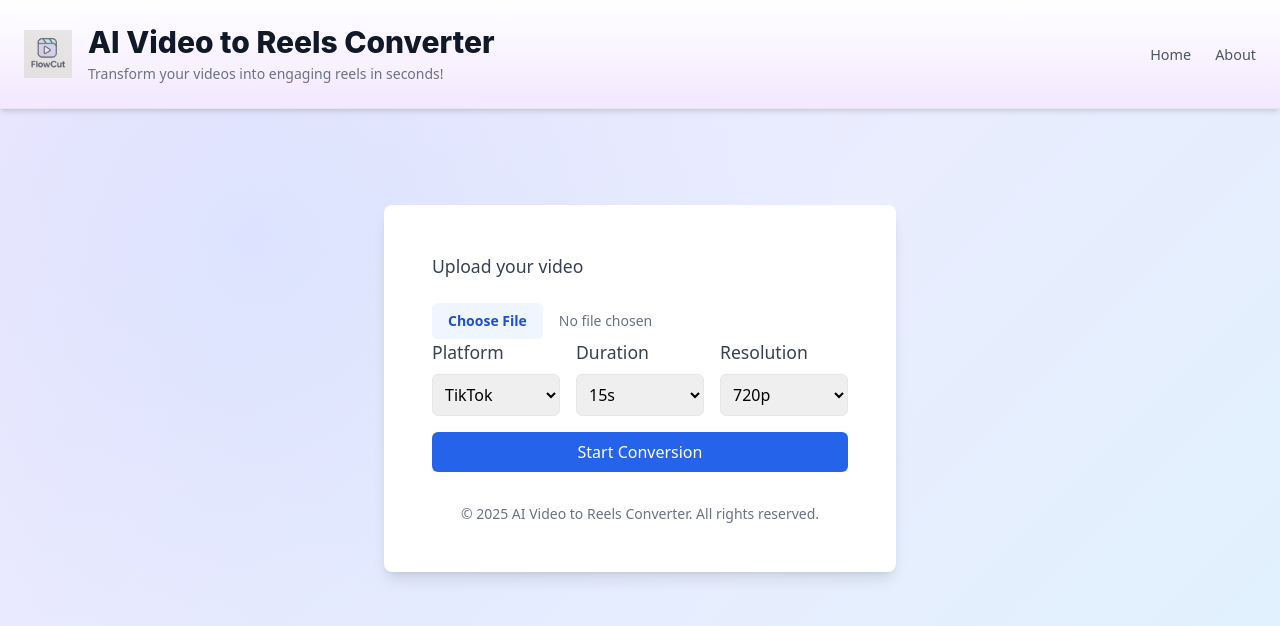
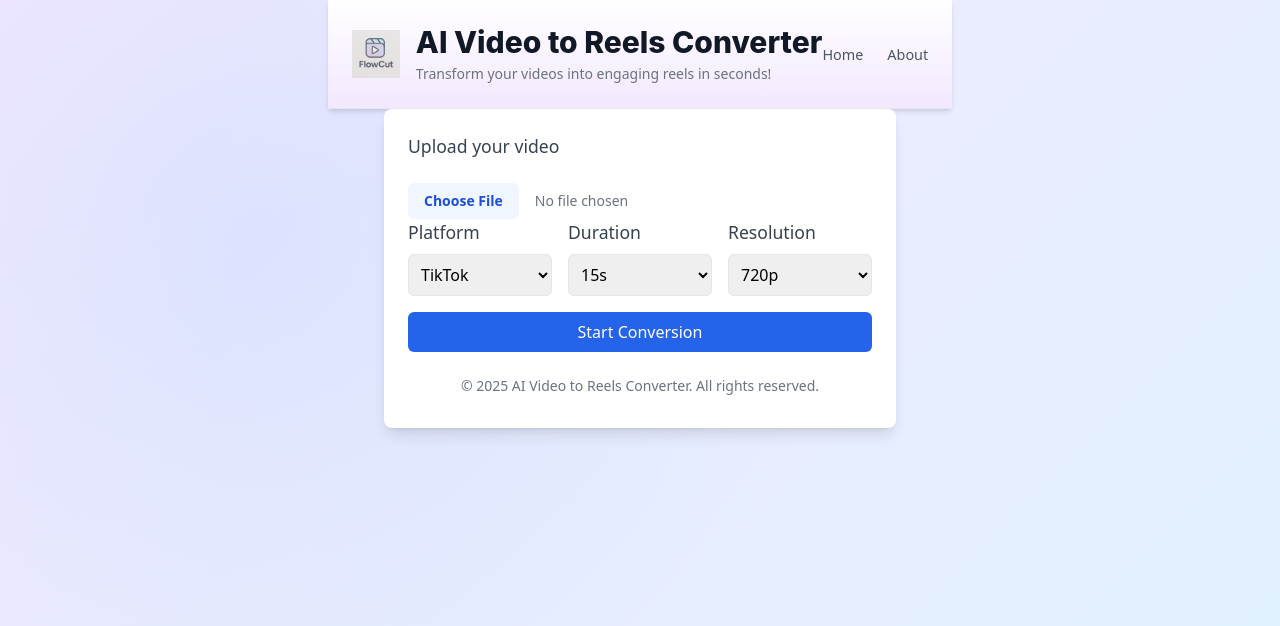
Before and after one commit to Gary-Liang/VideoConverterMVP, a React (Vite) app in the folder frontend/: page / in a window 1280 px wide. Shown: the top 626 px of the page. Built offline with nearby package versions, Linux system fonts and the light colour scheme.

Commit message:
revised app.jsx ui bug fix

```diff
--- a/frontend/src/App.jsx
+++ b/frontend/src/App.jsx
@@ -122,10 +122,10 @@ function App() {
   }, [polling, isProcessing]);
 
   return (
-    <div className="min-h-screen flex-col">
+    <div className="min-h-screen flex flex-col items-center">
       <Header />
-      <div className="card max-w-lg mx-auto mt-24 mb-10 p-8 bg-white rounded-lg shadow-lg">
-        <main class="flex-1 p-4">
+      <div className="card max-w-lg mx-auto p-4 bg-white rounded-lg shadow-lg">
+        <main className="flex-1 p-2">
           <UploadSection videoFile={videoFile} setVideoFile={setVideoFile} />
           <PreferencesForm preferences={preferences} setPreferences={setPreferences} />
           {error && <p className="mt-2 text-red-600">{error}</p>}
```
